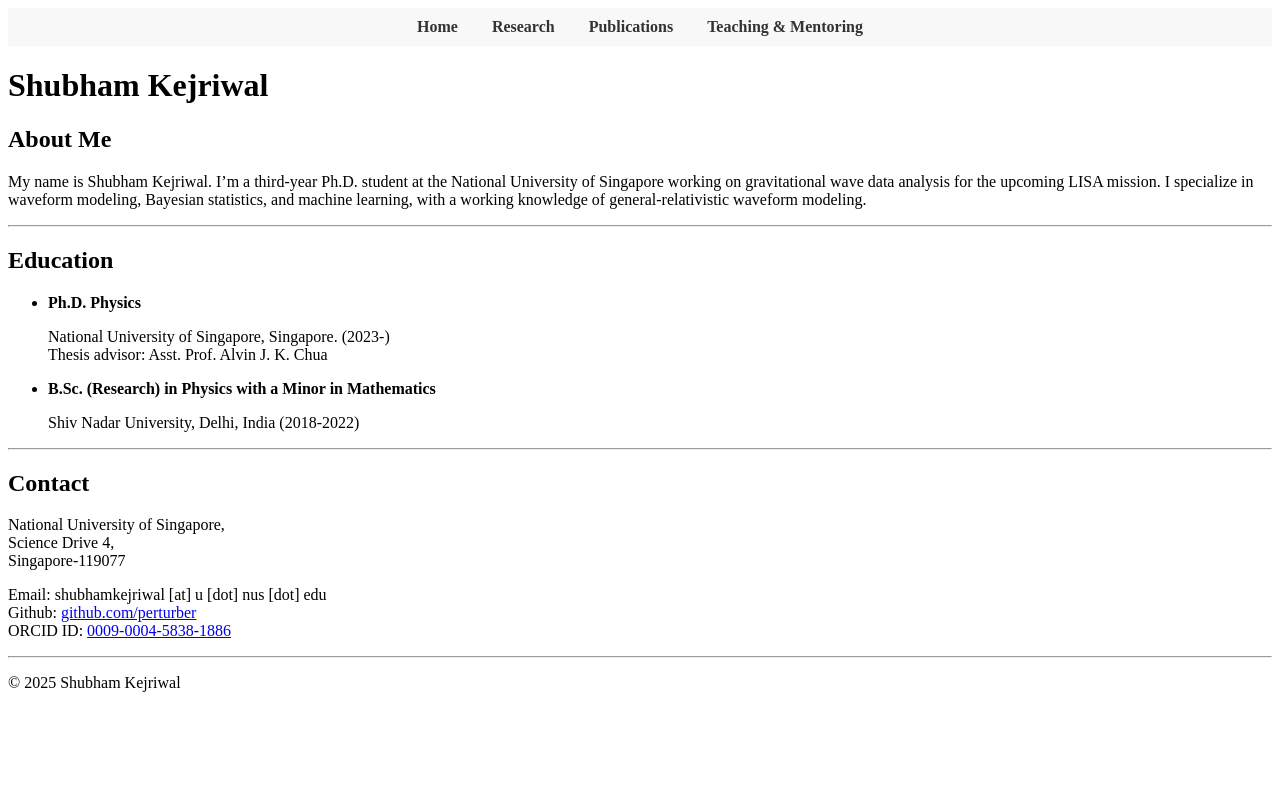
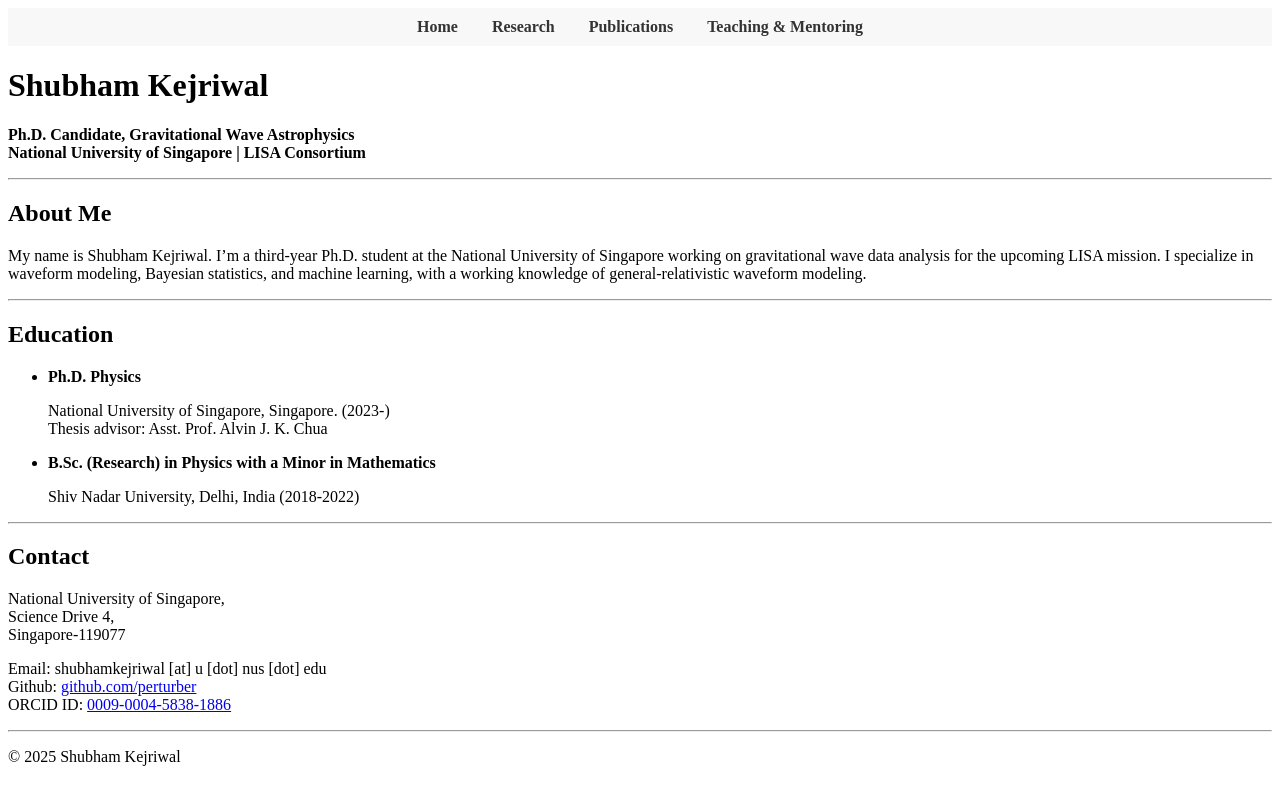
Before and after one commit to perturber/shubham, a Jekyll site: the page built from index.md, in a window 1280 px wide. Shown: the top 805 px of the page. Built offline with Jekyll 4.4.1, drawn with Linux system fonts in a browser that asks for light colours.

Commit message:
Add files via upload

```diff
--- a/index.md
+++ b/index.md
@@ -4,7 +4,10 @@ title: Home
 ---
 
 # Shubham Kejriwal
+**Ph.D. Candidate, Gravitational Wave Astrophysics**
+**National University of Singapore | LISA Consortium**
 
+---
 ## About Me
 
 My name is Shubham Kejriwal. I’m a third-year Ph.D. student at the National University of Singapore working on gravitational wave data analysis for the upcoming LISA mission. I specialize in waveform modeling, Bayesian statistics, and machine learning, with a working knowledge of general-relativistic waveform modeling.
```
